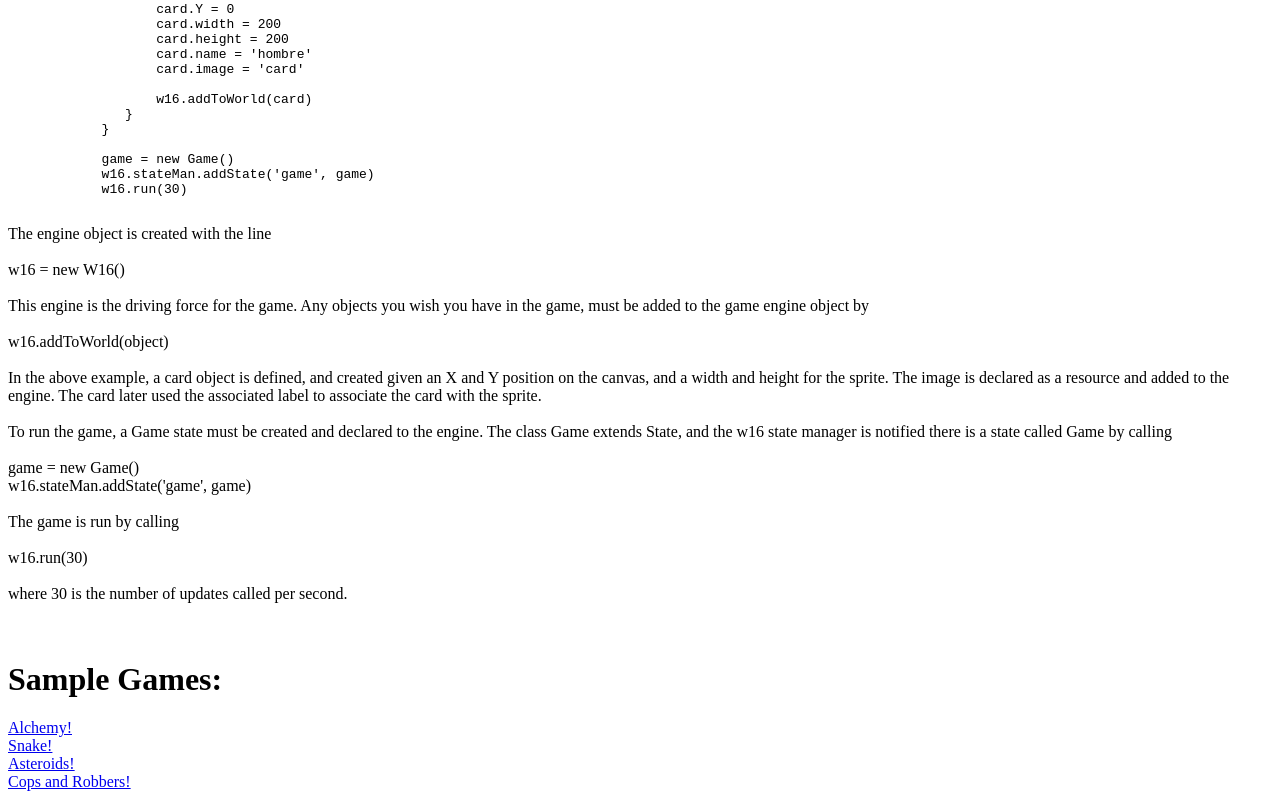
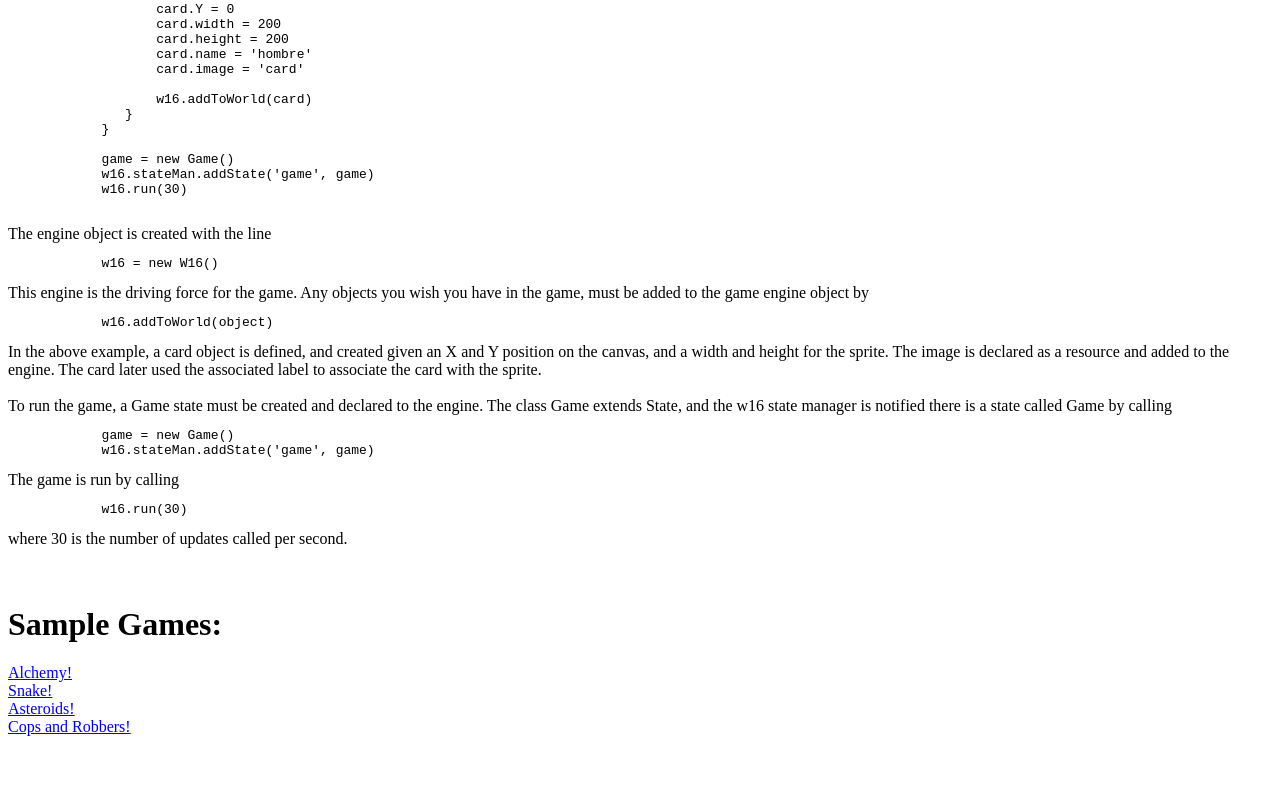
Before and after one commit to ZacheryThomas/W16, a plain HTML site: page gallery.html in a window 1280 px wide. Shown: the part 2001-2800 px from the top of the page. After the commit the page ends 2745 px from the top, so only its background shows below. Drawn offline with Linux system fonts and the light colour scheme.

Commit message:
Prettified more

```diff
--- a/gallery.html
+++ b/gallery.html
@@ -99,17 +99,21 @@
             w16.run(30)
             </pre>
 
-            The engine object is created with the line <br><br>
-            w16 = new W16()<br><br>
-            This engine is the driving force for the game. Any objects you wish you have in the game, must be added to the game engine object by <br><br>
-            w16.addToWorld(object)<br><br>
+            The engine object is created with the line
+            <pre class="prettyprint">
+            w16 = new W16()</pre>
+            This engine is the driving force for the game. Any objects you wish you have in the game, must be added to the game engine object by
+            <pre class="prettyprint">
+            w16.addToWorld(object)</pre>
             In the above example, a card object is defined, and created given an X and Y position on the canvas, and a width and height for the sprite. The image is declared as a resource and added to the engine.
             The card later used the associated label to associate the card with the sprite. <br><br>
-            To run the game, a Game state must be created and declared to the engine. The class Game extends State, and the w16 state manager is notified there is a state called Game by calling <br><br>
-            game = new Game()<br>
-            w16.stateMan.addState('game', game)<br><br>
-            The game is run by calling <br><br>
-            w16.run(30)<br><br>
+            To run the game, a Game state must be created and declared to the engine. The class Game extends State, and the w16 state manager is notified there is a state called Game by calling
+            <pre class="prettyprint">
+            game = new Game()
+            w16.stateMan.addState('game', game)</pre>
+            The game is run by calling
+            <pre class="prettyprint">
+            w16.run(30)</pre>
             where 30 is the number of updates called per second.
 
             <br><br><br>
```
